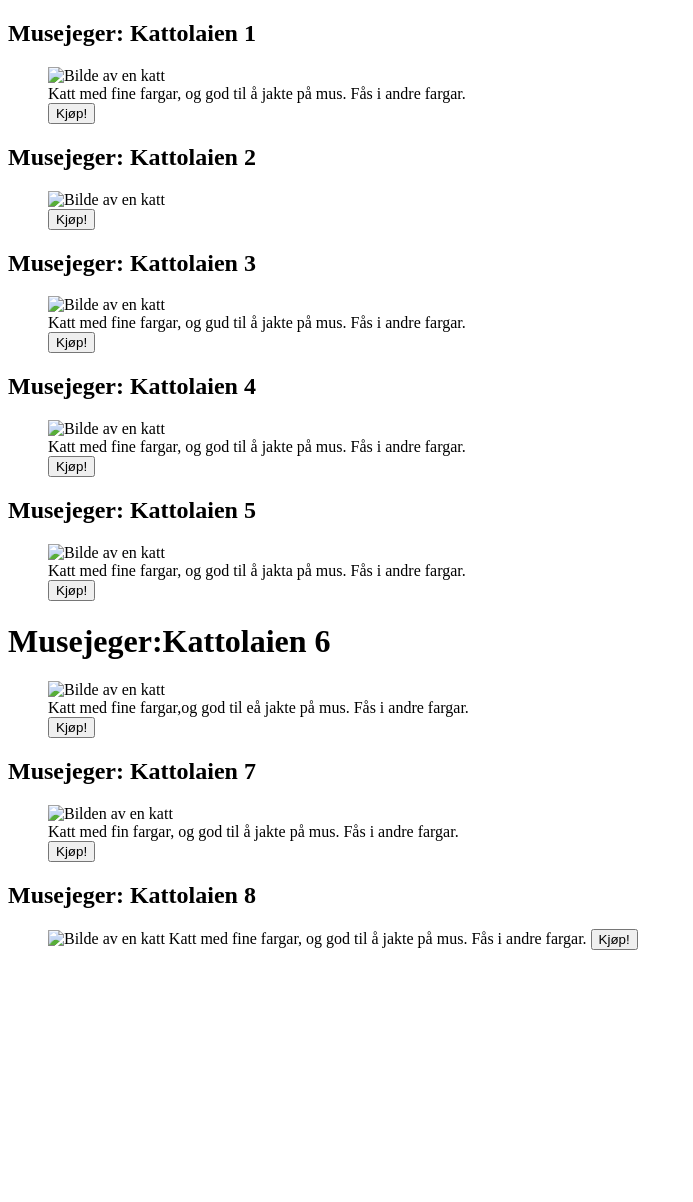
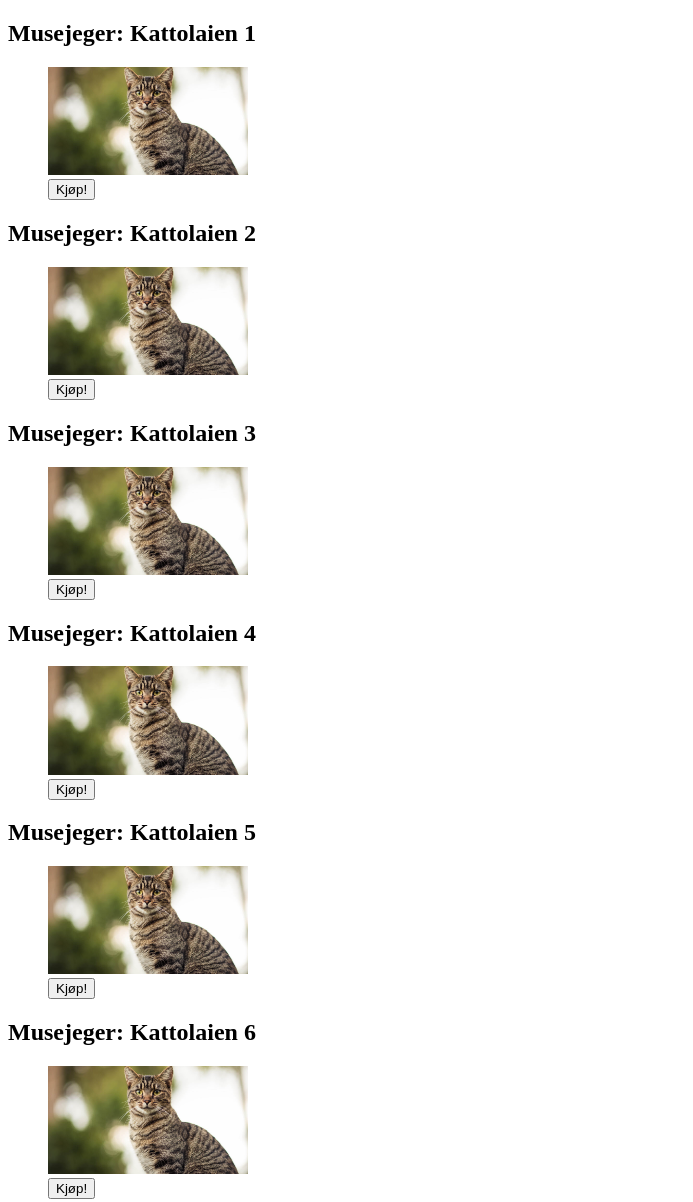
Before and after one commit to malyskoeva01-rgb/malyskoeva01-rgb.github.io, a plain HTML site: page index.html in a window 1280 px wide. Shown: the whole page, without its empty margins (0-693 px from the left). Before the commit the page ends 966 px from the top, so only its background shows below. Drawn offline with Linux system fonts and the light colour scheme.

Commit message:
Fikset bildene

```diff
--- a/index.html
+++ b/index.html
@@ -11,11 +11,11 @@
                 <h1> Musejeger: Kattolaien 1</h1>
             </header>
             <figure>
-                <img scr="./bileter/katt.avif" width="200px" alt="Bilde av en katt">
+                <img src="katt.jpg" width="200px" alt="Bilde av en katt">
                 <figcaption>
-                  Katt med fine fargar, og god til å jakte på mus. Fås i andre fargar.
+                    <button> Kjøp!</button>
                 </figcaption>
-                <button> Kjøp!</button>
+
             </figure>
         </article>
          <article>
@@ -23,7 +23,7 @@
                 <h1> Musejeger: Kattolaien 2</h1>
             </header>
             <figure>
-                <img scr="./ bileter/katt.avif" width="200px" alt="Bilde av en katt">
+                <img src="katt.jpg" width="200px" alt="Bilde av en katt">
                 <figcaption>
                     <button> Kjøp!</button>
                 </figcaption>
@@ -35,11 +35,11 @@
                 <h1> Musejeger: Kattolaien 3</h1>
             </header>
             <figure>
-                <img scr="./bileter/katt.avif" width="200px" alt="Bilde av en katt">
+                <img src="katt.jpg" width="200px" alt="Bilde av en katt">
                 <figcaption>
-            Katt med fine fargar, og gud til å jakte på mus. Fås i andre fargar.
+                    <button> Kjøp!</button>
                 </figcaption>
-           <button> Kjøp!</button>
+
             </figure>
         </article>
          <article>
@@ -47,65 +47,37 @@
                 <h1> Musejeger: Kattolaien 4</h1>
             </header>
             <figure>
-                <img scr="./bileter/katt.avif"  width="200px" alt="Bilde av en katt">
+                <img src="katt.jpg" width="200px" alt="Bilde av en katt">
                 <figcaption>
-                    Katt med fine fargar, og god til å jakte på mus. Fås i andre fargar.
+                    <button> Kjøp!</button>
                 </figcaption>
-                <button> Kjøp!</button>
+
             </figure>
         </article>
-
          <article>
             <header>
                 <h1> Musejeger: Kattolaien 5</h1>
             </header>
             <figure>
-                <img scr="./bileter/katt.avif" width="200px" alt="Bilde av en katt">
+                <img src="katt.jpg" width="200px" alt="Bilde av en katt">
                 <figcaption>
-                  Katt med fine fargar, og god til å jakta på mus. Fås i andre fargar.
+                    <button> Kjøp!</button>
                 </figcaption>
-                  <button> Kjøp!</button>
+
             </figure>
-        </article>
-        <artickle>
-            <header>
-                <h1> Musejeger:Kattolaien 6 </h1>
-            </header>
-            <figure>
-                <img scr="./bileter/katt.avif" width="200px" alt="Bilde av en katt">
-                <figcaption>
-                    Katt med fine fargar,og god til eå jakte på mus. Fås i andre fargar.
-                </figcaption>
-                <button> Kjøp!</button>
-            </figure>
-        </artickle>
-        <article>
-            <header>
-                <h1> Musejeger: Kattolaien 7</h1>
-            </header>
-            <figure>
-                <img scr="./bileter/katt.avif" width="200ph" alt="Bilden av en katt">
-                <figcaption>
-                 Katt med fin fargar, og god til å jakte på mus. Fås i andre fargar.
-
-                </figcaption>
-                  <button> Kjøp! </button>
-            </figure>
-
         </article>
          <article>
             <header>
-                <h1> Musejeger: Kattolaien 8 </h1>
+                <h1> Musejeger: Kattolaien 6</h1>
             </header>
             <figure>
-                <img scr="./bileter/katt.avif" width="200px" alt="Bilde av en katt">
-                <figurcaption>
+                <img src="katt.jpg" width="200px" alt="Bilde av en katt">
+                <figcaption>
+                    <button> Kjøp!</button>
+                </figcaption>
 
-                    Katt med fine fargar, og god til å jakte på mus. Fås i andre fargar.
-
-                </figurcaption>
-                <button> Kjøp!</button>
             </figure>
         </article>
+
     </body>
 </html>
```
Also changed, not shown: katt.jpg (added). Lines whose indentation alone changed are shown as unchanged.
